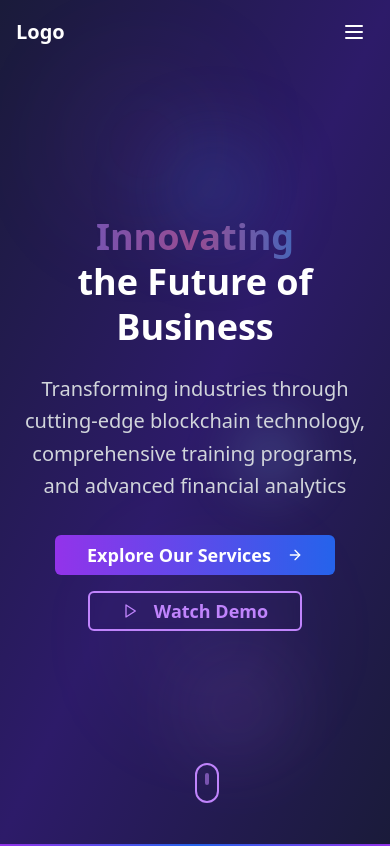
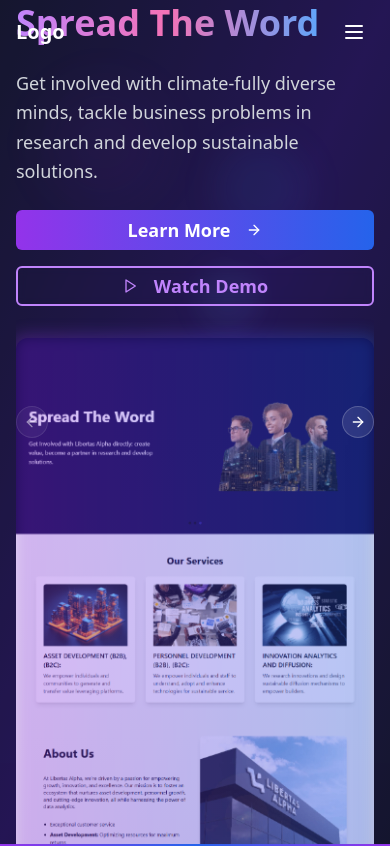
Before and after one commit to Samicowest/libertas-combine, a React (Vite) app: page / in a window 390 px wide. Shown: the top 846 px of the page. Built offline with nearby package versions, Linux system fonts and the light colour scheme.

Commit message:
Refactor: Implement sliding animations in hero and team sections
- Reverted hero section structure and maintained button color.
- Implemented sliding animations for hero and team sections.
- No changes were made to other sections.

```diff
--- a/src/components/TeamSection.tsx
+++ b/src/components/TeamSection.tsx
@@ -1,23 +1,51 @@
 
 import React from 'react';
 import { Linkedin, Twitter } from 'lucide-react';
+import {
+  Carousel,
+  CarouselContent,
+  CarouselItem,
+  CarouselNext,
+  CarouselPrevious,
+} from "@/components/ui/carousel";
 
 const TeamSection = () => {
   const teamMembers = [
     {
       name: "John Smith",
       role: "Chief Executive",
-      image: "JS"
+      image: "JS",
+      bio: "Leading the company with 15+ years of executive experience in technology and innovation."
     },
     {
       name: "Sarah Johnson",
       role: "Technology and Innovation Director",
-      image: "SJ"
+      image: "SJ",
+      bio: "Driving technological advancement and innovation strategies across all company initiatives."
     },
     {
       name: "Michael Brown",
       role: "Chief Finance Officer",
-      image: "MB"
+      image: "MB",
+      bio: "Managing financial operations and strategic planning with expertise in corporate finance."
+    },
+    {
+      name: "Emily Davis",
+      role: "Head of Research",
+      image: "ED",
+      bio: "Leading research initiatives and developing cutting-edge solutions for complex challenges."
+    },
+    {
+      name: "David Wilson",
+      role: "Operations Director",
+      image: "DW",
+      bio: "Overseeing day-to-day operations and ensuring seamless execution of company objectives."
+    },
+    {
+      name: "Lisa Chen",
+      role: "Marketing Director",
+      image: "LC",
+      bio: "Developing comprehensive marketing strategies and building strong brand presence globally."
     }
   ];
 
@@ -37,13 +65,11 @@ const TeamSection = () => {
           <p className="text-lg sm:text-xl text-gray-300">Meet our exceptional leadership team</p>
         </div>
 
-        <div className="grid sm:grid-cols-2 lg:grid-cols-3 gap-8 sm:gap-12">
+        <Carousel className="w-full max-w-6xl mx-auto">
+          <CarouselContent className="-ml-2 md:-ml-4">
             {teamMembers.map((member, index) => (
-            <div
-              key={index}
-              className="text-center group"
-              style={{ animationDelay: `${index * 0.1}s` }}
-            >
+              <CarouselItem key={index} className="pl-2 md:pl-4 md:basis-1/2 lg:basis-1/3">
+                <div className="text-center group h-full">
                   <div className="relative mb-6">
                     <div className="w-40 h-40 sm:w-48 sm:h-48 mx-auto bg-gradient-to-br from-purple-600 to-blue-600 rounded-full flex items-center justify-center group-hover:scale-105 transition-all duration-300 relative overflow-hidden">
                       <div className="absolute inset-0 bg-gradient-to-br from-purple-500/50 to-blue-500/50 animate-pulse"></div>
@@ -53,7 +79,8 @@ const TeamSection = () => {
                   </div>
 
                   <h3 className="text-lg sm:text-xl font-bold text-white mb-2">{member.name}</h3>
-              <p className="text-gray-300 mb-4 text-sm sm:text-base">{member.role}</p>
+                  <p className="text-purple-300 mb-3 text-sm sm:text-base font-semibold">{member.role}</p>
+                  <p className="text-gray-400 mb-4 text-sm leading-relaxed px-2">{member.bio}</p>
 
                   <div className="flex justify-center space-x-4">
                     <button className="text-gray-400 hover:text-purple-400 transition-all duration-200 transform hover:scale-110 p-2 rounded-full hover:bg-white/10">
@@ -64,8 +91,12 @@ const TeamSection = () => {
                     </button>
                   </div>
                 </div>
+              </CarouselItem>
             ))}
-        </div>
+          </CarouselContent>
+          <CarouselPrevious className="bg-white/10 border-white/20 text-white hover:bg-white/20 -left-12" />
+          <CarouselNext className="bg-white/10 border-white/20 text-white hover:bg-white/20 -right-12" />
+        </Carousel>
       </div>
     </section>
   );
--- a/src/components/sections/HeroSection.tsx
+++ b/src/components/sections/HeroSection.tsx
@@ -1,8 +1,22 @@
-import React from 'react';
+
+import React, { useEffect, useState } from 'react';
 import { Button } from "@/components/ui/button";
 import { ArrowRight, Play } from 'lucide-react';
+import {
+  Carousel,
+  CarouselContent,
+  CarouselItem,
+  CarouselNext,
+  CarouselPrevious,
+} from "@/components/ui/carousel";
 
 const HeroSection = () => {
+  const [isVisible, setIsVisible] = useState(false);
+
+  useEffect(() => {
+    setIsVisible(true);
+  }, []);
+
   const scrollToSection = (sectionId: string) => {
     const element = document.getElementById(sectionId);
     if (element) {
@@ -10,61 +24,92 @@ const HeroSection = () => {
     }
   };
 
+  const heroSlides = [
+    {
+      title: "Spread The Word",
+      subtitle: "Get involved with climate-fully diverse minds, tackle business problems in research and develop sustainable solutions.",
+      image: "/lovable-uploads/44c536da-4c30-44bf-9ee4-27dda10c3dd0.png"
+    },
+    {
+      title: "Innovating the Future",
+      subtitle: "Transforming industries through cutting-edge blockchain technology, comprehensive training programs, and advanced financial analytics.",
+      image: "/lovable-uploads/44c536da-4c30-44bf-9ee4-27dda10c3dd0.png"
+    },
+    {
+      title: "Building Tomorrow",
+      subtitle: "Empowering businesses with innovative solutions that drive sustainable growth and technological advancement.",
+      image: "/lovable-uploads/44c536da-4c30-44bf-9ee4-27dda10c3dd0.png"
+    }
+  ];
+
   return (
-    <section
-      id="hero"
-      className="min-h-screen flex items-center justify-center bg-gradient-to-br from-[#1a1b3a] via-[#2d1b69] to-[#1a1b3a] text-white relative overflow-hidden"
-    >
+    <section id="hero" className="min-h-screen bg-gradient-to-br from-[#1a1b3a] via-[#2d1b69] to-[#1a1b3a] relative overflow-hidden">
       {/* Animated background elements */}
       <div className="absolute inset-0">
-        <div className="absolute top-20 left-20 w-32 h-32 bg-purple-500/20 rounded-full blur-3xl animate-pulse"></div>
-        <div className="absolute top-40 right-32 w-24 h-24 bg-blue-500/20 rounded-full blur-2xl animate-bounce" style={{ animationDuration: '3s' }}></div>
-        <div className="absolute bottom-32 left-1/3 w-40 h-40 bg-purple-300/10 rounded-full blur-3xl animate-pulse" style={{ animationDelay: '2s' }}></div>
-        <div className="absolute top-1/2 right-20 w-20 h-20 bg-blue-300/15 rounded-full blur-xl animate-bounce" style={{ animationDuration: '4s', animationDelay: '1s' }}></div>
-        <div className="absolute bottom-20 right-1/4 w-28 h-28 bg-purple-400/10 rounded-full blur-2xl animate-pulse" style={{ animationDelay: '3s' }}></div>
+        <div className="absolute top-20 left-10 w-32 h-32 bg-purple-500/10 rounded-full blur-xl animate-pulse"></div>
+        <div className="absolute top-40 right-20 w-24 h-24 bg-blue-500/10 rounded-full blur-lg animate-bounce" style={{ animationDuration: '3s' }}></div>
+        <div className="absolute bottom-32 left-1/4 w-20 h-20 bg-purple-400/10 rounded-full blur-lg animate-pulse" style={{ animationDelay: '1s' }}></div>
+        <div className="absolute top-1/3 right-1/3 w-16 h-16 bg-blue-400/10 rounded-full blur-md animate-bounce" style={{ animationDuration: '4s', animationDelay: '2s' }}></div>
       </div>
 
-      <div className="max-w-7xl mx-auto px-4 sm:px-6 lg:px-8 text-center relative z-10">
-        <div className="animate-fade-in">
-          <h1 className="text-4xl sm:text-5xl md:text-6xl lg:text-7xl font-bold mb-6 lg:mb-8 leading-tight">
-            <span className="bg-gradient-to-r from-purple-400 via-pink-400 to-blue-400 bg-clip-text text-transparent animate-pulse">
-              Innovating
+      <div className="absolute inset-0 bg-black/20"></div>
+
+      <Carousel className="relative max-w-7xl mx-auto px-4 sm:px-6 lg:px-8 h-screen flex items-center">
+        <CarouselContent>
+          {heroSlides.map((slide, index) => (
+            <CarouselItem key={index}>
+              <div className="grid lg:grid-cols-2 gap-8 lg:gap-12 items-center w-full h-screen">
+                <div className={`space-y-6 lg:space-y-8 transform transition-all duration-1000 ${
+                  isVisible ? 'translate-y-0 opacity-100' : 'translate-y-10 opacity-0'
+                }`}>
+                  <h1 className="text-4xl sm:text-5xl lg:text-6xl xl:text-7xl font-bold text-white leading-tight">
+                    <span className="bg-gradient-to-r from-purple-400 via-pink-400 to-blue-400 bg-clip-text text-transparent">
+                      {slide.title}
                     </span>
-            <br />
-            <span className="text-white">the Future of Business</span>
                   </h1>
-
-          <p className="text-xl sm:text-2xl md:text-3xl text-gray-300 mb-8 lg:mb-12 max-w-4xl mx-auto leading-relaxed">
-            Transforming industries through cutting-edge blockchain technology, comprehensive training programs, and advanced financial analytics
+                  <p className="text-lg sm:text-xl lg:text-2xl text-gray-300 leading-relaxed max-w-2xl">
+                    {slide.subtitle}
                   </p>
-
-          <div className="flex flex-col sm:flex-row gap-4 sm:gap-6 justify-center items-center">
+                  <div className="flex flex-col sm:flex-row gap-4 sm:gap-6">
                     <Button
                       onClick={() => scrollToSection('services')}
-              className="group bg-gradient-to-r from-purple-600 to-blue-600 hover:from-purple-700 hover:to-blue-700 text-white px-8 py-4 text-lg font-semibold transition-all duration-300 transform hover:scale-105 hover:shadow-2xl"
+                      className="group bg-gradient-to-r from-purple-600 to-blue-600 hover:from-purple-700 hover:to-blue-700 text-white px-6 sm:px-8 py-3 sm:py-4 text-lg font-semibold transition-all duration-300 transform hover:scale-105 hover:shadow-2xl shadow-purple-500/25"
                     >
-              Explore Our Services
+                      Learn More
                       <ArrowRight className="ml-2 w-5 h-5 group-hover:translate-x-1 transition-transform duration-200" />
                     </Button>
 
                     <Button
                       variant="outline"
                       onClick={() => scrollToSection('about')}
-              className="group border-2 border-purple-400 text-purple-400 hover:bg-purple-400 hover:text-white px-8 py-4 text-lg font-semibold transition-all duration-300 transform hover:scale-105 bg-transparent backdrop-blur-sm"
+                      className="group border-2 border-purple-400 text-purple-400 hover:bg-purple-400 hover:text-white px-6 sm:px-8 py-3 sm:py-4 text-lg font-semibold transition-all duration-300 transform hover:scale-105 bg-transparent backdrop-blur-sm"
                     >
                       <Play className="mr-2 w-5 h-5 group-hover:scale-110 transition-transform duration-200" />
                       Watch Demo
                     </Button>
                   </div>
                 </div>
-      </div>
 
-      {/* Scroll indicator */}
-      <div className="absolute bottom-8 left-1/2 transform -translate-x-1/2 animate-bounce">
-        <div className="w-6 h-10 border-2 border-purple-400 rounded-full flex justify-center">
-          <div className="w-1 h-3 bg-purple-400 rounded-full mt-2 animate-pulse"></div>
+                <div className={`transform transition-all duration-1000 delay-300 ${
+                  isVisible ? 'translate-y-0 opacity-100' : 'translate-y-10 opacity-0'
+                }`}>
+                  <div className="relative group">
+                    <img
+                      src={slide.image}
+                      alt="Team collaboration"
+                      className="w-full h-auto rounded-xl shadow-2xl transition-transform duration-300 group-hover:scale-105"
+                    />
+                    <div className="absolute inset-0 bg-gradient-to-t from-purple-900/30 to-transparent rounded-xl"></div>
+                    <div className="absolute -inset-1 bg-gradient-to-r from-purple-600 to-blue-600 rounded-xl blur opacity-30 group-hover:opacity-50 transition-opacity duration-300"></div>
                   </div>
                 </div>
+              </div>
+            </CarouselItem>
+          ))}
+        </CarouselContent>
+        <CarouselPrevious className="absolute left-4 top-1/2 transform -translate-y-1/2 bg-white/10 border-white/20 text-white hover:bg-white/20" />
+        <CarouselNext className="absolute right-4 top-1/2 transform -translate-y-1/2 bg-white/10 border-white/20 text-white hover:bg-white/20" />
+      </Carousel>
     </section>
   );
 };
```
Lines whose indentation alone changed are shown as unchanged.
